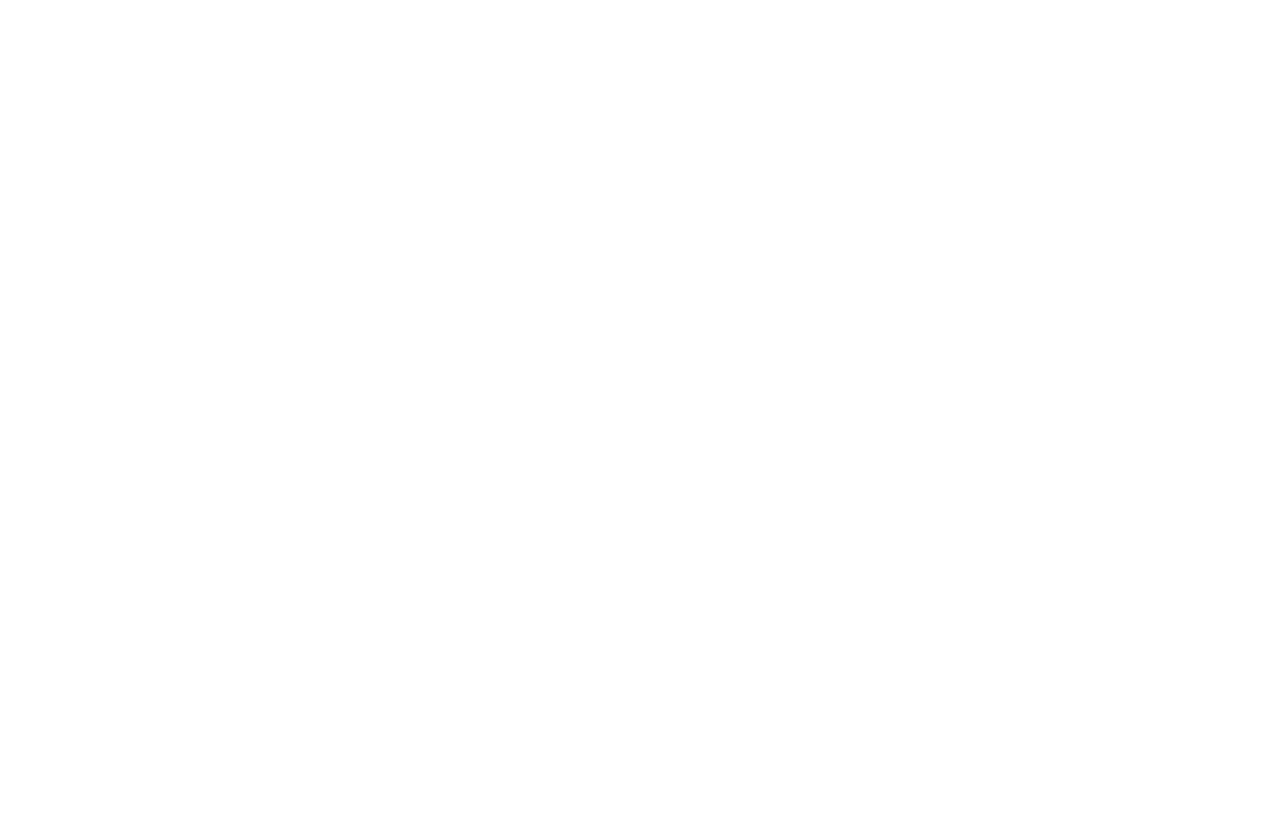
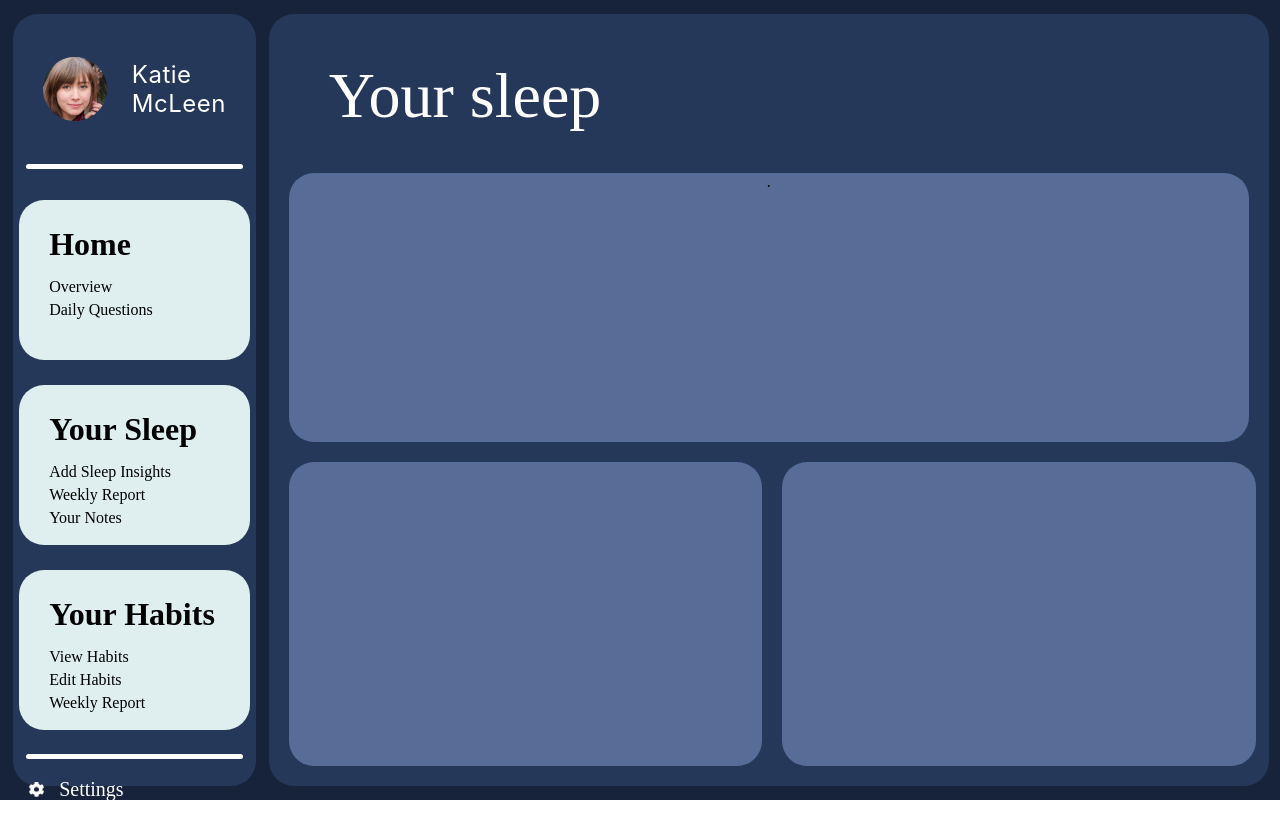
Before and after one commit to nite-app/nite, a React (Create React App) app: page /page2 in a window 1280 px wide. Before the commit this address had no page. Before the commit the page ends 800 px from the top, so only its background shows below. Built offline with nearby package versions, Linux system fonts and the light colour scheme.

Commit message:
page 2 init
Co-authored-by: Gu4rn4 <RobiGuarna@users.noreply.github.com>

```diff
--- a/src/App.css
+++ b/src/App.css
@@ -8,6 +8,16 @@
 }
 
 .App {
+  text-align: center;
+  width: 100vw;
+  height: 100vh;
+  background-color: #17223b;
+  display: flex;
+  align-items: center;
+  font-family: "Articulat CF Regular";
+}
+
+.page2 {
   text-align: center;
   width: 100vw;
   height: 100vh;
@@ -133,7 +143,7 @@
 }
 
 .panelitem {
-  font-size: 14px;
+  font-size: 16px;
   font-weight: 300;
   margin: 0;
   padding-left: 30px;
@@ -192,7 +202,7 @@
 
 .inlinewords {
   display: flex;
-  width: 275px;
+  width: 14vw;
   position: relative;
   align-items: center;
   margin: 15px 0 0 0;
@@ -215,7 +225,7 @@
   margin: 0 0 0 20px;
 }
 
-.ch{
+.ch {
   position: absolute;
   right: 0;
   width: 24.21px;
@@ -284,11 +294,11 @@
 }
 
 .point {
-  position:absolute;
-  width:10px;
-  height:10px;
-  left:1886px;
-  top:400px;
+  position: absolute;
+  width: 10px;
+  height: 10px;
+  left: 1886px;
+  top: 400px;
 }
 /* ####################### REGISTER AND LOGIN ########################## */
 
--- a/src/App.js
+++ b/src/App.js
@@ -4,6 +4,7 @@ import { BrowserRouter, Routes, Route } from "react-router-dom";
 import Home from "./screens/Home";
 import Register from "./screens/auth/Register";
 import Login from "./screens/auth/Login";
+import Page2 from "./screens/Page2";
 
 function App() {
   return (
@@ -12,6 +13,7 @@ function App() {
         <Route index element={<Home />}></Route>
         <Route path="register" element={<Register />} />
         <Route path="login" element={<Login />} />
+        <Route path="page2" element={<Page2 />} />
       </Routes>
     </BrowserRouter>
   );
--- a/src/Screens/Home.js
+++ b/src/Screens/Home.js
@@ -4,13 +4,12 @@ import temp from "../img/temp.png";
 import seticon from "../img/setimg.png";
 import searchicon from "../img/searchimg.png";
 
-
 function Home() {
   return (
     <>
       <div className="App" id="Home">
         <div className="sidebar">
-          <Link to="register">
+          <Link to="register" style={linkStyle}>
             <div className="account">
               <img src={temp} alt="" id="accImg" />
               <h1 className="accountheader">Katie McLeen</h1>
@@ -24,10 +23,12 @@ function Home() {
               <p className="panelitem">Daily Questions</p>
             </div>
             <div className="panel">
-              <h1 className="panelheader">Your Sleep</h1>
-              <p className="panelitem">Add Sleep Insights</p>
-              <p className="panelitem">Weekly Report</p>
-              <p className="panelitem">Your Notes</p>
+              <Link to="page2" style={linkStyle}>
+                <h1 className="panelheader">Your Sleep</h1>
+                <p className="panelitem">Add Sleep Insights</p>
+                <p className="panelitem">Weekly Report</p>
+                <p className="panelitem">Your Notes</p>
+              </Link>
             </div>
             <div className="panel">
               <h1 className="panelheader">Your Habits</h1>
@@ -63,7 +64,7 @@ function Home() {
                       className="bottomimg"
                     />
                     <h4 className="bottomword">Eat Healthy</h4>
-                    <input type="checkbox" className="ch"/>
+                    <input type="checkbox" className="ch" />
                   </div>
                   <div className="inlinewords">
                     <img
@@ -72,7 +73,7 @@ function Home() {
                       className="bottomimg"
                     />
                     <h4 className="bottomword">Read 10 pages</h4>
-                    <input type="checkbox" className="ch"/>
+                    <input type="checkbox" className="ch" />
                   </div>
                   <div className="inlinewords">
                     <img
@@ -81,7 +82,7 @@ function Home() {
                       className="bottomimg"
                     />
                     <h4 className="bottomword">Meditate</h4>
-                    <input type="checkbox" className="ch"/>
+                    <input type="checkbox" className="ch" />
                   </div>
                   <div className="inlinewords">
                     <img
@@ -90,7 +91,7 @@ function Home() {
                       className="bottomimg"
                     />
                     <h4 className="bottomword">Train yourself</h4>
-                    <input type="checkbox" className="ch"/>
+                    <input type="checkbox" className="ch" />
                   </div>
                 </div>
                 {/* SEP */}
@@ -104,7 +105,7 @@ function Home() {
                       className="bottomimg"
                     />
                     <h4 className="bottomword">Run 5Km</h4>
-                    <input type="checkbox" className="ch"/>
+                    <input type="checkbox" className="ch" />
                   </div>
                   <div className="inlinewords">
                     <img
@@ -113,7 +114,7 @@ function Home() {
                       className="bottomimg"
                     />
                     <h4 className="bottomword">No games</h4>
-                    <input type="checkbox" className="ch"/>
+                    <input type="checkbox" className="ch" />
                   </div>
                   <div className="inlinewords">
                     <img
@@ -122,7 +123,7 @@ function Home() {
                       className="bottomimg"
                     />
                     <h4 className="bottomword">Listen to podcast</h4>
-                    <input type="checkbox" className="ch"/>
+                    <input type="checkbox" className="ch" />
                   </div>
                   <div className="inlinewords">
                     <img
@@ -131,7 +132,7 @@ function Home() {
                       className="bottomimg"
                     />
                     <h4 className="bottomword">No alcool</h4>
-                    <input type="checkbox" className="ch"/>
+                    <input type="checkbox" className="ch" />
                   </div>
                 </div>
               </div>
@@ -198,3 +199,9 @@ function Home() {
 }
 
 export default Home;
+
+const linkStyle = {
+  textDecoration: "none",
+  color: "#000",
+  textAlign: "left",
+};
--- /dev/null
+++ b/src/Screens/Page2.js
@@ -0,0 +1,72 @@
+import React from "react";
+import "../App.css";
+import { Link, Outlet } from "react-router-dom";
+import temp from "../img/temp.png";
+import seticon from "../img/setimg.png";
+import searchicon from "../img/searchimg.png";
+
+function page2() {
+  return (
+    <>
+      <div className="page2">
+        <div className="sidebar">
+          <Link to="register" style={linkStyle}>
+            <div className="account">
+              <img src={temp} alt="" id="accImg" />
+              <h1 className="accountheader">Katie McLeen</h1>
+            </div>
+          </Link>
+          <div className="break">.</div>
+          <div className="sidecontent">
+            <div className="panel">
+              <h1 className="panelheader">Home</h1>
+              <p className="panelitem">Overview</p>
+              <p className="panelitem">Daily Questions</p>
+            </div>
+            <div className="panel">
+              <Link ato="page2" style={linkStyle}>
+                <h1 className="panelheader">Your Sleep</h1>
+                <p className="panelitem">Add Sleep Insights</p>
+                <p className="panelitem">Weekly Report</p>
+                <p className="panelitem">Your Notes</p>
+              </Link>
+            </div>
+            <div className="panel">
+              <h1 className="panelheader">Your Habits</h1>
+              <p className="panelitem">View Habits</p>
+              <p className="panelitem">Edit Habits</p>
+              <p className="panelitem">Weekly Report</p>
+            </div>
+          </div>
+          <div className="break">.</div>
+          <div className="sidemenu">
+            <div className="menuitem">
+              <img src={seticon} alt="" className="sidemenuicon" />
+              <p className="sidemenup">Settings</p>
+            </div>
+            <div className="menuitem">
+              <img src={searchicon} alt="" className="sidemenuicon" />
+              <p className="sidemenup">Find</p>
+            </div>
+          </div>
+        </div>
+        <div className="maincontainer">
+          <h1 className="containerheader">Your sleep</h1>
+          <div className="mainpanel1">.</div>
+          <div className="mainpanelscont">
+            <div className="bottompanel"></div>
+            <div className="bottompanel"></div>
+          </div>
+        </div>
+      </div>
+    </>
+  );
+}
+
+export default page2;
+
+const linkStyle = {
+  textDecoration: "none",
+  color: "#000",
+  textAlign: "left",
+};
```
